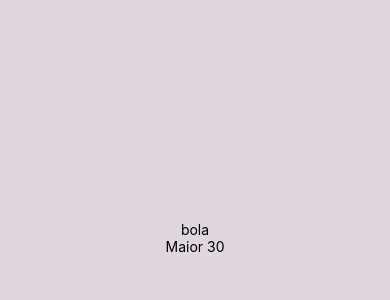
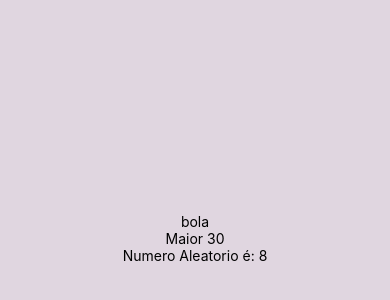
Before and after one commit to Ruan227/my-app, a React Native app: screen / in a window 390 px wide. Shown: the part 184-484 px from the top of the page. Built offline with nearby package versions, Linux system fonts and the light colour scheme.

Commit message:
Dever Numero Aleatorio

```diff
--- a/App.js
+++ b/App.js
@@ -2,12 +2,14 @@ import { StatusBar } from 'expo-status-bar';
 import { StyleSheet, Text, View, Image } from 'react-native';
 import MeuComponete from './componentes/Semana01/MeuComponete';
 import MinMax from './componentes/Semana01/MinMax';
+import NumeroAleatorio from './componentes/Semana02/NumerosAleatoriso';
 
 export default function App() {
   return (
     <View style={styles.container}>
       <Text>bola</Text>
       <MinMax min="30" max="20" />
+      <NumeroAleatorio min={8} max={10} />
     </View>
   );
 }
--- /dev/null
+++ b/componentes/Semana02/NumerosAleatoriso.js
@@ -0,0 +1,13 @@
+import React from "react";
+import { Text } from "react-native";
+
+export default function NumeroAleatorio({min, max}){
+
+    const NumeroAleatorio = parseInt(Math.random() * (max - min +1) + min)
+        return(
+            <Text>
+                Numero Aleatorio é: {NumeroAleatorio}
+            </Text>
+        )
+
+}
```
Also changed, not shown: componentes/Semana02/MeuComponete3.js (+6 -1 lines).
